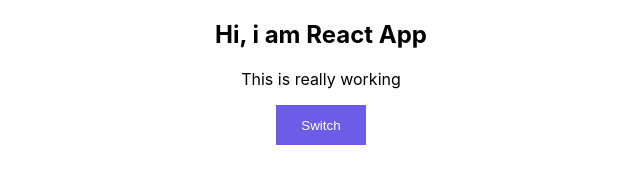
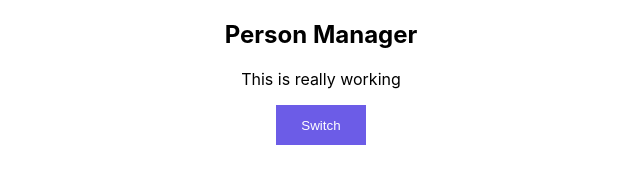
Before and after one commit to gauravnagar192/ReactExample, a React app: page / in a window 1280 px wide. Shown: the top 195 px of the page, without its empty margins (319-959 px from the left). Built offline with nearby package versions, Linux system fonts and the light colour scheme.

Commit message:
Structured Project

```diff
--- /dev/null
+++ b/src/components/Cockpit/Cockpit.css
@@ -0,0 +1,38 @@
+.bold {
+    font-weight: bolder;
+}
+
+.green {
+    color: #00b894;
+}
+
+.Cockpit {
+text-align: center;
+}
+
+.Cockpit button {
+padding: 1vw 2vw;
+outline: none;
+border: none;
+color: #FFFFFF;
+background-color: #6c5ce7;
+}
+
+.Cockpit button:hover {
+background-color: #a29bfe;
+}
+
+.Cockpit button.Red {
+background-color: #d63031;
+}
+
+.Cockpit button.Red:hover {
+background-color: #ff7675;
+}
+
+@media screen and (max-width: 425px) {
+.Cockpit button {
+    background-color: #fdcb6e;
+    padding: 1.1vh 2.2vh;
+}
+}
--- /dev/null
+++ b/src/components/Cockpit/Cockpit.js
@@ -0,0 +1,27 @@
+import React from 'react';
+import classes from './Cockpit.css';
+
+
+const Cockpit = (props) => {
+    let assignedClasses = [];
+    let btnClasses = '';
+
+    if(props.persons.length <= 2 ) {
+        assignedClasses.push(classes.green);
+    }
+    if(props.persons.length <= 1) {
+        assignedClasses.push(classes.bold);
+    }
+    if(props.toggle) {
+        btnClasses = classes.Red;
+    }
+    return (
+        <div className={classes.Cockpit}>
+            <h2>{props.title}</h2>
+            <p className={assignedClasses.join(' ')}>This is really working</p>
+            <button className={btnClasses} onClick={props.show}>Switch</button>
+        </div>
+    )
+}
+
+export default Cockpit
--- a/src/Person/Person.js
+++ b/src/components/Persons/Person/Person.js
@@ -1,5 +1,5 @@
 import React from 'react';
-import classes from '../index.css';
+import classes from '../../../index.css';
 
 
 function Person(props) {
--- /dev/null
+++ b/src/components/Persons/Persons.js
@@ -0,0 +1,21 @@
+import React from 'react';
+import Person from './Person/Person';
+
+const Persons = (props) => props.persons.map((element, i) => {
+        return (
+          <Person
+            key={element.id}
+            name={element.name}
+            age={element.age}
+            click={() => props.clicked(i)}
+          >
+            <input
+              type="text"
+              onChange={(e) => props.changed(e, element.id)}
+              value={element.name}
+            />
+          </Person>
+        );
+      });
+
+      export default Persons
--- a/src/App.js
+++ b/src/containers/App.js
@@ -1,10 +1,11 @@
 import React, { useState } from 'react';
-import Person from './Person/Person';
-import './index.css';
-import classes from './index.css';
+import Persons from '../components/Persons/Persons';
+import Cockpit from '../components/Cockpit/Cockpit';
+import '../index.css';
+
 
 function App(props) {
-  let person;
+  let persons;
   const [personState, setPersonstate] = useState({
     persons: [
       { id: 'tfed', name: 'Max', age: 28 },
@@ -15,35 +16,11 @@
 
   const [toggle, setToggle] = useState(false);
 
-  let assignedClasses = [];
-  let btnClasses = '';
 
 
-  if(personState.persons.length <= 2 ) {
-    assignedClasses.push(classes.green);
-  }
-  if(personState.persons.length <= 1) {
-    assignedClasses.push(classes.bold);
-  }
+  if (toggle) {
+    persons = <Persons persons={personState.persons} clicked={deleteData} changed={changeData} />
 
-  if (toggle) {
-    person = personState.persons.map((element, i) => {
-      return (
-        <Person
-          key={element.id}
-          name={element.name}
-          age={element.age}
-          click={() => deleteData(i)}
-        >
-          <input
-            type="text"
-            onChange={(e) => changeData(e, element.id)}
-            value={element.name}
-          />
-        </Person>
-      );
-    });
-    btnClasses = classes.Red;
   }
 
   function showPerson() {
@@ -74,11 +51,14 @@
   }
 
   return (
-    <div className={classes.App}>
-      <h2>Hi, i am React App</h2>
-      <p className={assignedClasses.join(' ')}>This is really working</p>
-      <button className={btnClasses} onClick={showPerson}>Switch</button>
-      {person}
+    <div>
+      <Cockpit
+        title={props.appTitle}
+        toggle={toggle}
+        persons={personState.persons}
+        show={showPerson}
+      />
+      {persons}
     </div>
   );
 }
--- a/src/index.css
+++ b/src/index.css
@@ -20,42 +20,3 @@
   justify-content: center;
   padding: 5vw;
 }
-
-.bold {
-  font-weight: bolder;
-}
-
-.green {
-  color: #00b894;
-}
-
-.App {
-  text-align: center;
-}
-
-.App button {
-  padding: 1vw 2vw;
-  outline: none;
-  border: none;
-  color: #FFFFFF;
-  background-color: #6c5ce7;
-}
-
-.App button:hover {
-  background-color: #a29bfe;
-}
-
-.App button.Red {
-  background-color: #d63031;
-}
-
-.App button.Red:hover {
-  background-color: #ff7675;
-}
-
-@media screen and (max-width: 425px) {
-  .App button {
-    background-color: #fdcb6e;
-    padding: 1.1vh 2.2vh;
-  }
-}
--- a/src/index.js
+++ b/src/index.js
@@ -1,12 +1,12 @@
 import React from 'react';
 import ReactDOM from 'react-dom';
 import './index.css';
-import App from './App';
+import App from './containers/App';
 import reportWebVitals from './reportWebVitals';
 
 ReactDOM.render(
   <React.StrictMode>
-    <App />
+    <App appTitle = "Person Manager" />
   </React.StrictMode>,
   document.getElementById('root')
 );
```
Also changed, not shown: src/containers/App.css (renamed from src/App.css).
